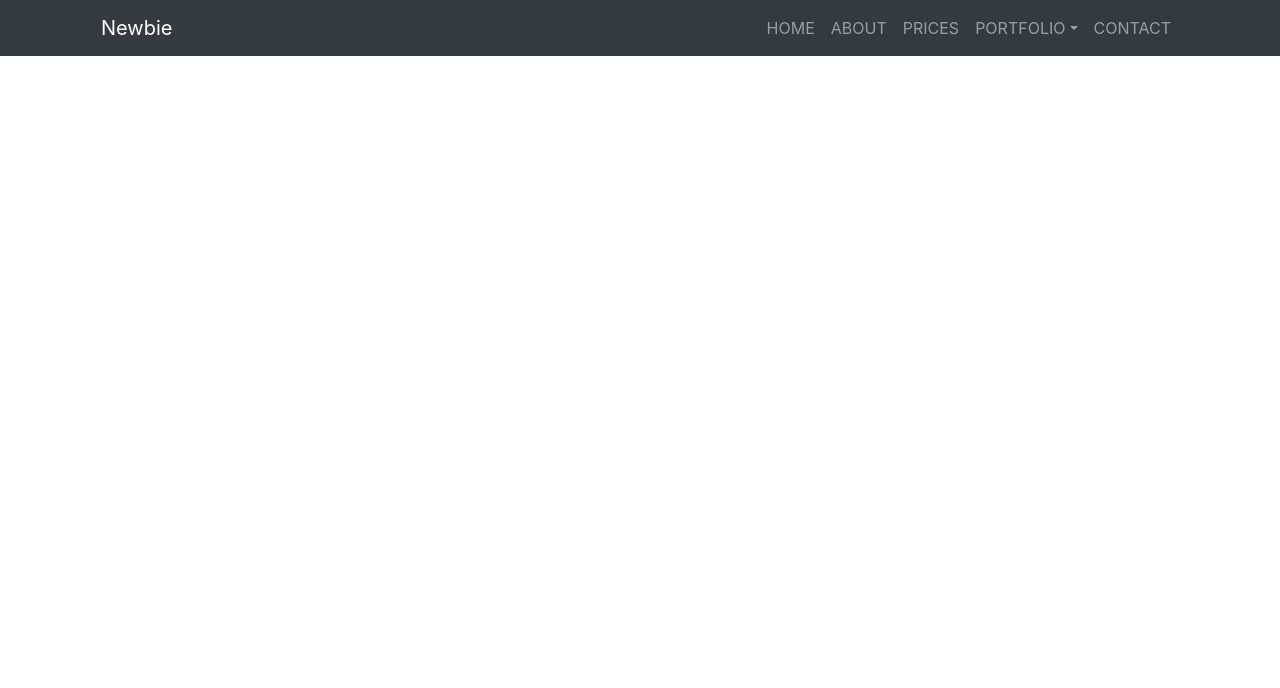
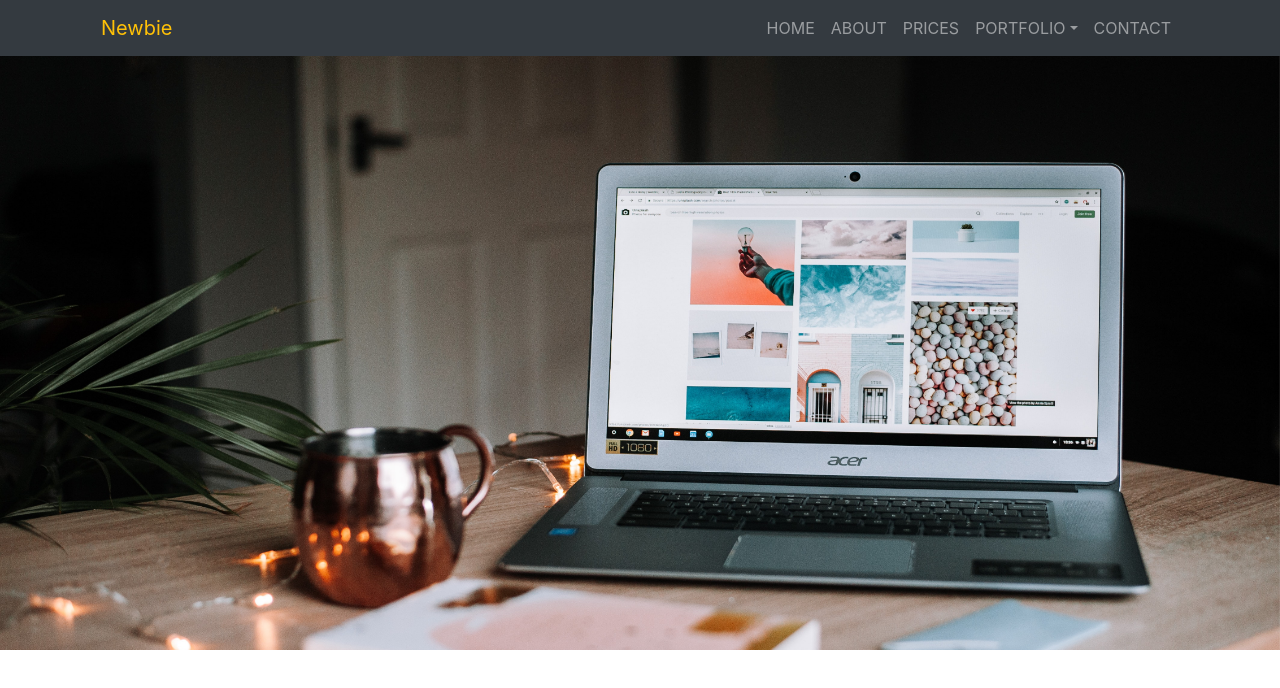
Before and after one commit to shahzain-lab/bootstrap, a React (Create React App) app: page / in a window 1280 px wide. Shown: the top 688 px of the page. Built offline with nearby package versions, Linux system fonts and the light colour scheme.

Commit message:
header added

```diff
--- a/src/App.css
+++ b/src/App.css
@@ -1,38 +1,8 @@
-.App {
-  text-align: center;
+.header{
+  background-image: url(./img/head.jpg);
+  background-repeat: no-repeat;
+  background-size: 100% 100%;
+  width: 100%;
+  height: 650px;
+  background-attachment: fixed;
 }
-
-.App-logo {
-  height: 40vmin;
-  pointer-events: none;
-}
-
-@media (prefers-reduced-motion: no-preference) {
-  .App-logo {
-    animation: App-logo-spin infinite 20s linear;
-  }
-}
-
-.App-header {
-  background-color: #282c34;
-  min-height: 100vh;
-  display: flex;
-  flex-direction: column;
-  align-items: center;
-  justify-content: center;
-  font-size: calc(10px + 2vmin);
-  color: white;
-}
-
-.App-link {
-  color: #61dafb;
-}
-
-@keyframes App-logo-spin {
-  from {
-    transform: rotate(0deg);
-  }
-  to {
-    transform: rotate(360deg);
-  }
-}
--- a/src/App.tsx
+++ b/src/App.tsx
@@ -1,6 +1,7 @@
 import React from 'react';
 import '../node_modules/bootstrap/dist/css/bootstrap.min.css';
 import { Header } from './components/Header';
+import './App.css'
 
 function App() {
   return (
--- a/src/components/Header.tsx
+++ b/src/components/Header.tsx
@@ -3,11 +3,11 @@ import { Navbar,Nav, NavDropdown } from 'react-bootstrap';
 
 export const Header = () => {
     return (
-        <div>
+        <div className="header">
             <nav className="bg-dark">
             <div className="container">
         <Navbar collapseOnSelect expand="lg" bg="dark" variant="dark">
-  <Navbar.Brand href="#home">Newbie</Navbar.Brand>
+  <Navbar.Brand href="#home"className="text-warning">Newbie</Navbar.Brand>
   <Navbar.Toggle aria-controls="responsive-navbar-nav" />
   <Navbar.Collapse id="responsive-navbar-nav">
     <Nav className="ml-auto text-center">
@@ -24,10 +24,11 @@ export const Header = () => {
       <Nav.Link href="#features">CONTACT</Nav.Link>
     </Nav>
 
-  </Navbar.Collapse>
-</Navbar>
-</div>
-</nav>
+         </Navbar.Collapse>
+       </Navbar>
+       </div>
+      </nav>
+
         </div>
     )
 }
```
Also changed, not shown: src/img/head.jpg (added), 1 other file (tests, documents, lock files or other folders).
